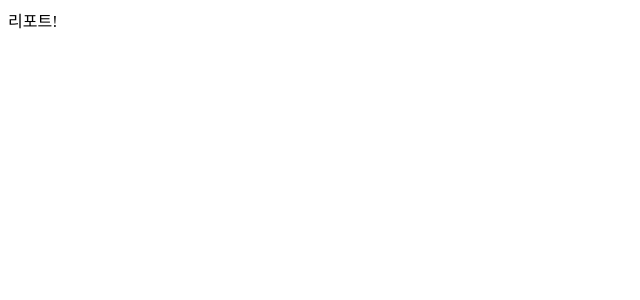
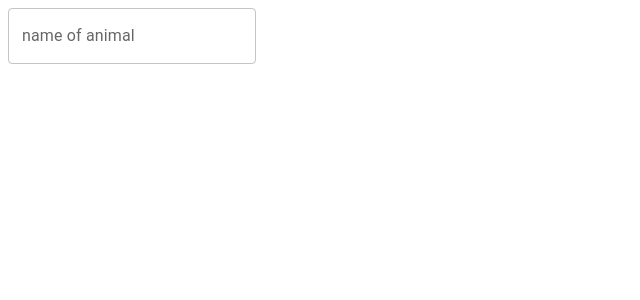
Before and after one commit to Soohyun-CHOI/SNU-VentureWebProgramming-Team3, a React (Create React App) app: page /report in a window 1280 px wide. Shown: the top 300 px of the page, without its empty margins (0-640 px from the left). Built offline with nearby package versions, Linux system fonts and the light colour scheme.

Commit message:
added input for report

```diff
--- a/package.json
+++ b/package.json
@@ -3,9 +3,13 @@
   "version": "0.1.0",
   "private": true,
   "dependencies": {
+    "@emotion/react": "^11.9.3",
+    "@emotion/styled": "^11.9.3",
+    "@mui/material": "^5.8.4",
     "@testing-library/jest-dom": "^5.16.4",
     "@testing-library/react": "^13.3.0",
     "@testing-library/user-event": "^13.5.0",
+    "axios": "^0.27.2",
     "react": "^18.2.0",
     "react-dom": "^18.2.0",
     "react-scripts": "5.0.1",
--- a/src/pages/Report/Report.js
+++ b/src/pages/Report/Report.js
@@ -1,7 +1,40 @@
 import React from "react";
+import { url } from "../../services/api";
+import { Button, TextField, Typography } from "@mui/material";
+import axios from "axios";
 
 const Report = () => {
-    return <div id="report">리포트!</div>;
+  const name = "";
+
+  const handleSubmit = () => {};
+  const getAnimal = (name) => {
+    axios.get(url, { params: { animal_name: name } });
+  };
+
+  const onChange = (e) => {
+    const { value, name } = e.target;
+    setinitState({
+      ...initState,
+      [name]: value,
+    });
+  };
+
+  return (
+    <div id="report">
+      <form className="form" onSubmit={handleSubmit}>
+        <TextField
+          label="name of animal"
+          id="name"
+          name="name"
+          placeholder="choco"
+          value={name}
+          variant="outlined"
+          type="text"
+          onChange
+        />
+      </form>
+    </div>
+  );
 };
 
 export default Report;
--- a/src/services/api.js
+++ b/src/services/api.js
@@ -0,0 +1 @@
+export const url = "http://52.78.82.160:8080/";
```
